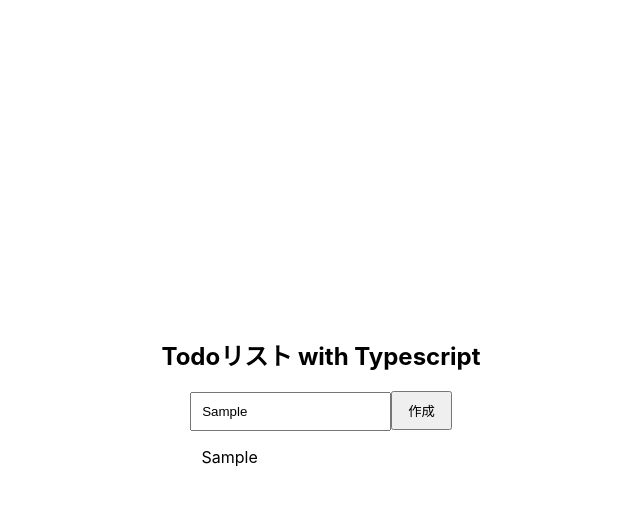
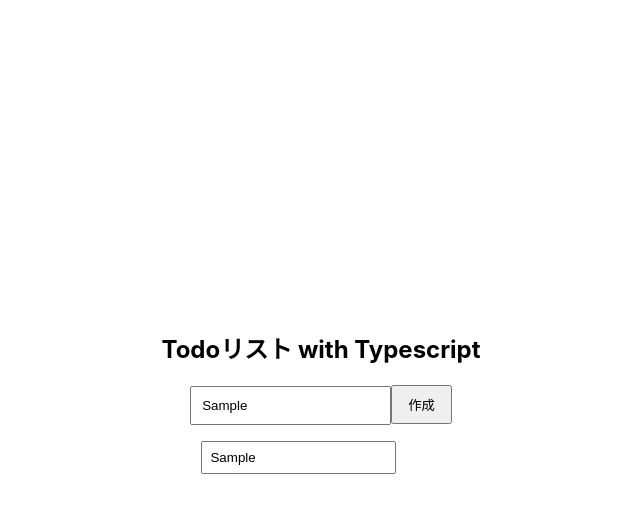
Before and after one commit to umedanaoyuki/todolist-with-typescript, a React (Create React App) app: page / in a window 1280 px wide. Both pictures are taken after typing "Sample" into the empty fields and a click on the input "作成". Shown: the top 512 px of the page, without its empty margins (319-959 px from the left). Built offline with nearby package versions, Linux system fonts and the light colour scheme; the HTML template or start-up script is replaced by a standard one.

Commit message:
handleEdit作成前

```diff
--- a/src/App.tsx
+++ b/src/App.tsx
@@ -32,6 +32,9 @@ function App() {
         setTodos([newTodo, ...todos]);
         //空文字を入れる
         setInputValue("");
+    };
+
+    const handleEdit = () => {
 
     };
 
@@ -46,7 +49,8 @@ function App() {
           <ul className="todoList">
               {todos.map((todo) =>
                   <li key={todo.id}>
-                      {todo.inputValue}
+                      <input type="text"
+                      onChange={() => handleEdit()} className="inputText" value={todo.inputValue}></input>
                   </li>)}
           </ul>
       </div>
```
